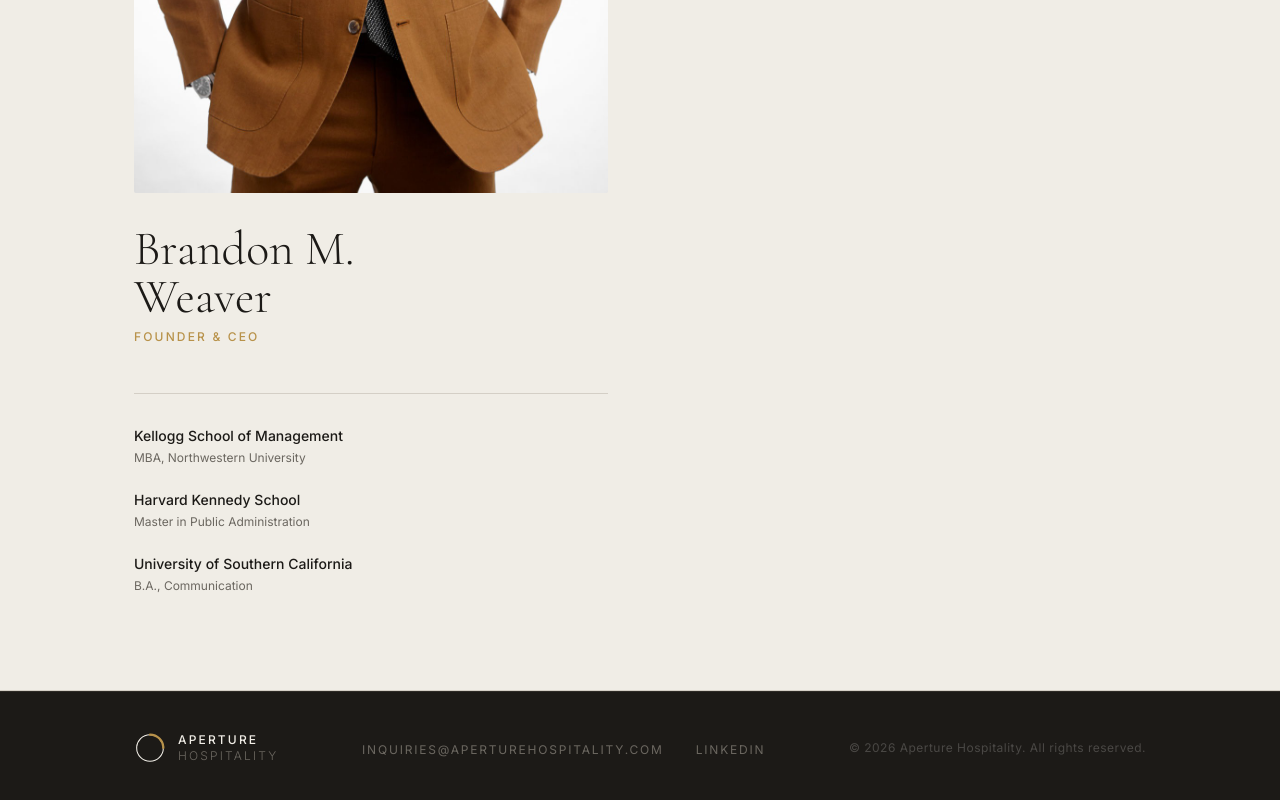
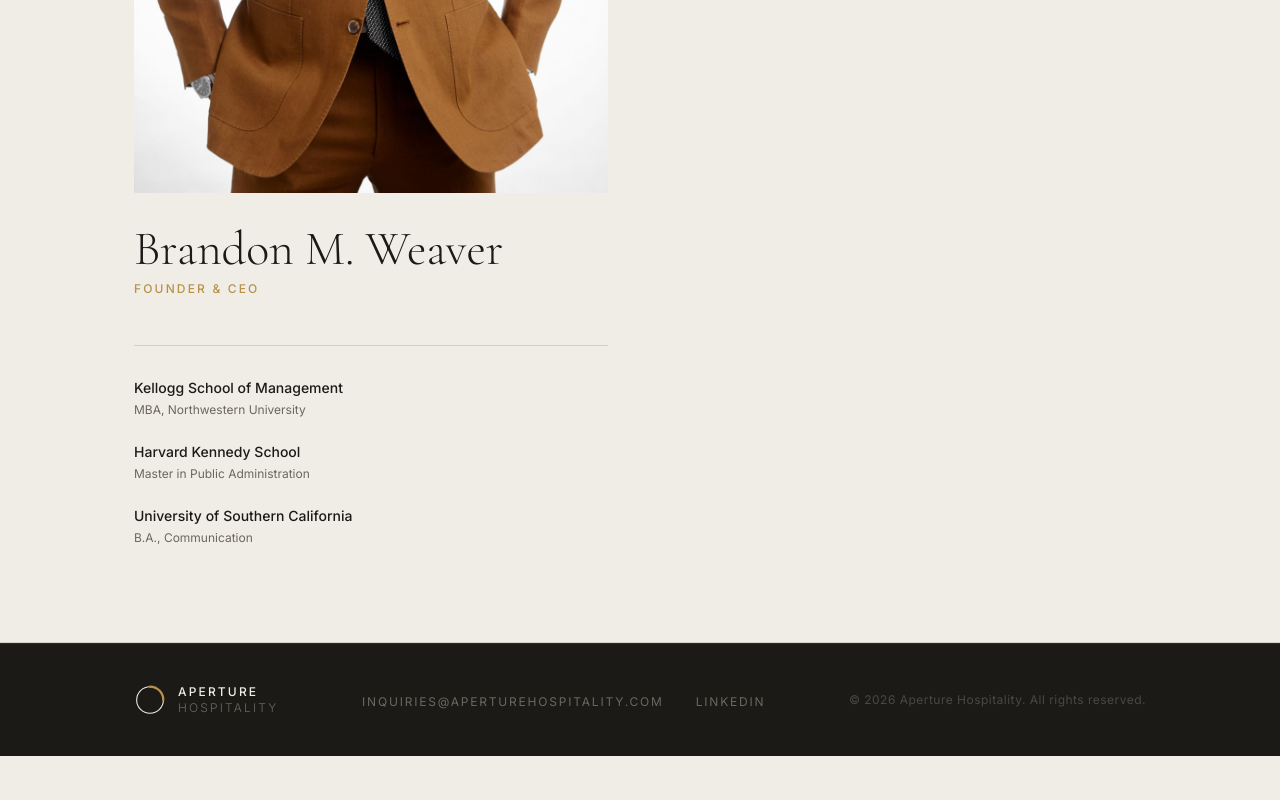
Before and after one commit to letsnavigatebmw/aperture-hospitality, a Next.js app: page /about in a window 1280 px wide. Shown: the part 779-1579 px from the top of the page. After the commit the page ends 1535 px from the top, so only its background shows below. Built offline with nearby package versions, Linux system fonts and the light colour scheme.

Commit message:
Fix: Keep 'Brandon M. Weaver' on one line in About page

```diff
--- a/app/about/page.tsx
+++ b/app/about/page.tsx
@@ -32,8 +32,8 @@ export default function About() {
                 />
               </div>
 
-              <h1 className="font-display text-4xl md:text-5xl font-light leading-tight mb-2 text-ink">
-                Brandon M.<br />Weaver
+              <h1 className="font-display text-4xl md:text-5xl font-light leading-tight mb-2 text-ink whitespace-nowrap">
+                Brandon M. Weaver
               </h1>
               <p className="text-xs font-medium tracking-widest uppercase text-brass mb-8">
                 Founder &amp; CEO
```
